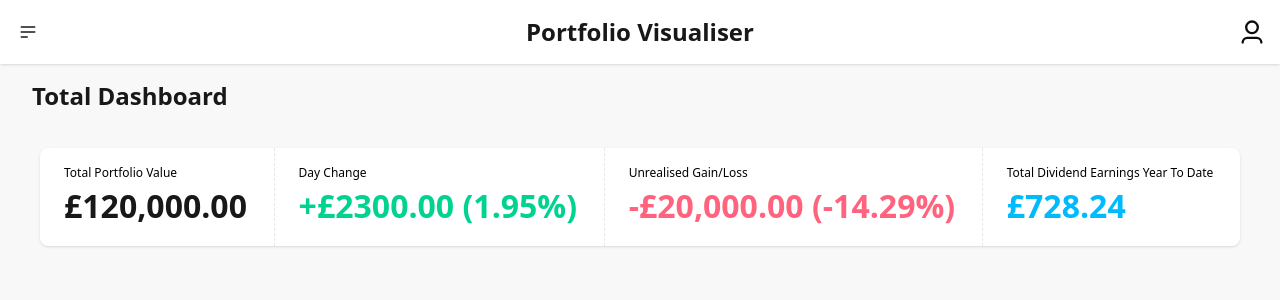
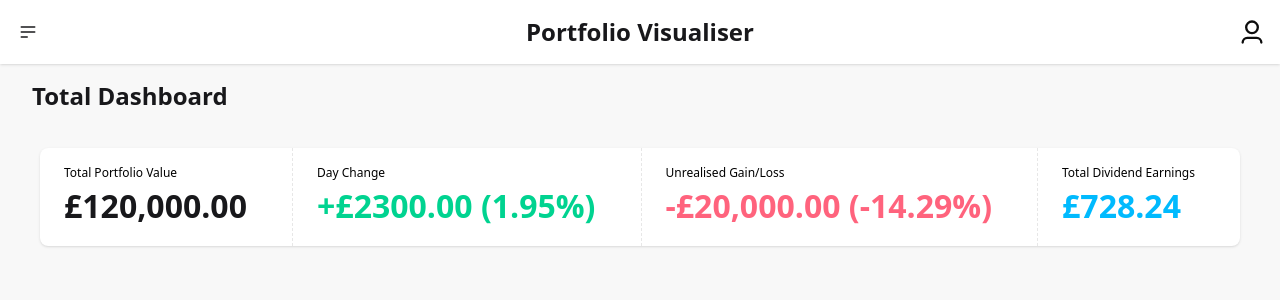
Before and after one commit to Dakkabi/Portfolio-Visualiser, a React (Vite) app in the folder frontend/: page / in a window 1280 px wide. Shown: the top 300 px of the page. Built offline with nearby package versions, Linux system fonts and the light colour scheme.

Commit message:
#31 Change Dividend Earnings to Lifetime

```diff
--- a/frontend/src/pages/Dashboard.tsx
+++ b/frontend/src/pages/Dashboard.tsx
@@ -24,7 +24,7 @@ function Dashboard() {
                             <div className="stat-value text-error">-£20,000.00 (-14.29%)</div>
                         </div>
                         <div className="stat">
-                            <div className="stat-title text-black">Total Dividend Earnings Year To Date</div>
+                            <div className="stat-title text-black">Total Dividend Earnings</div>
                             <div className="stat-value text-info">£728.24</div>
                         </div>
                     </div>
```
